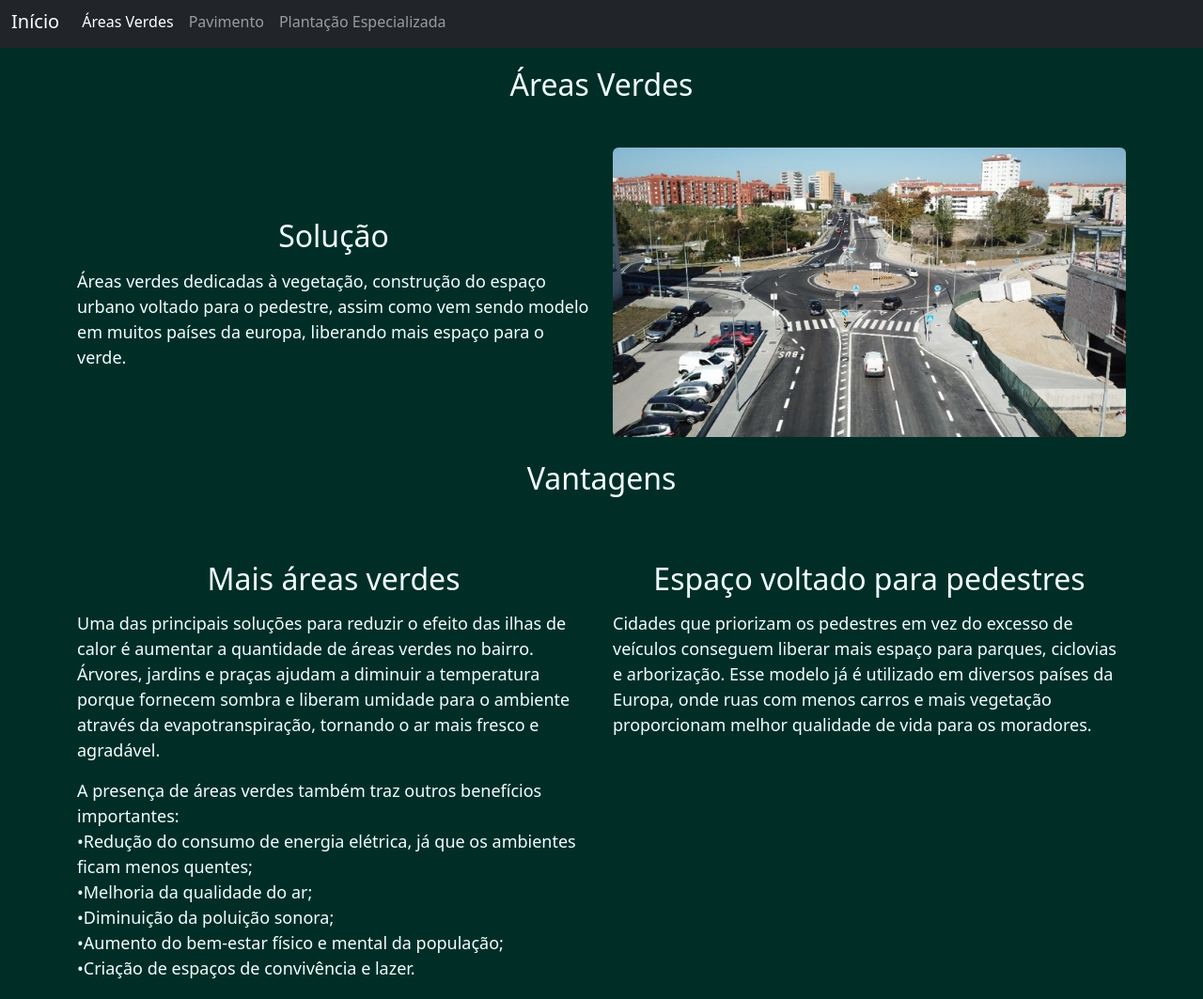
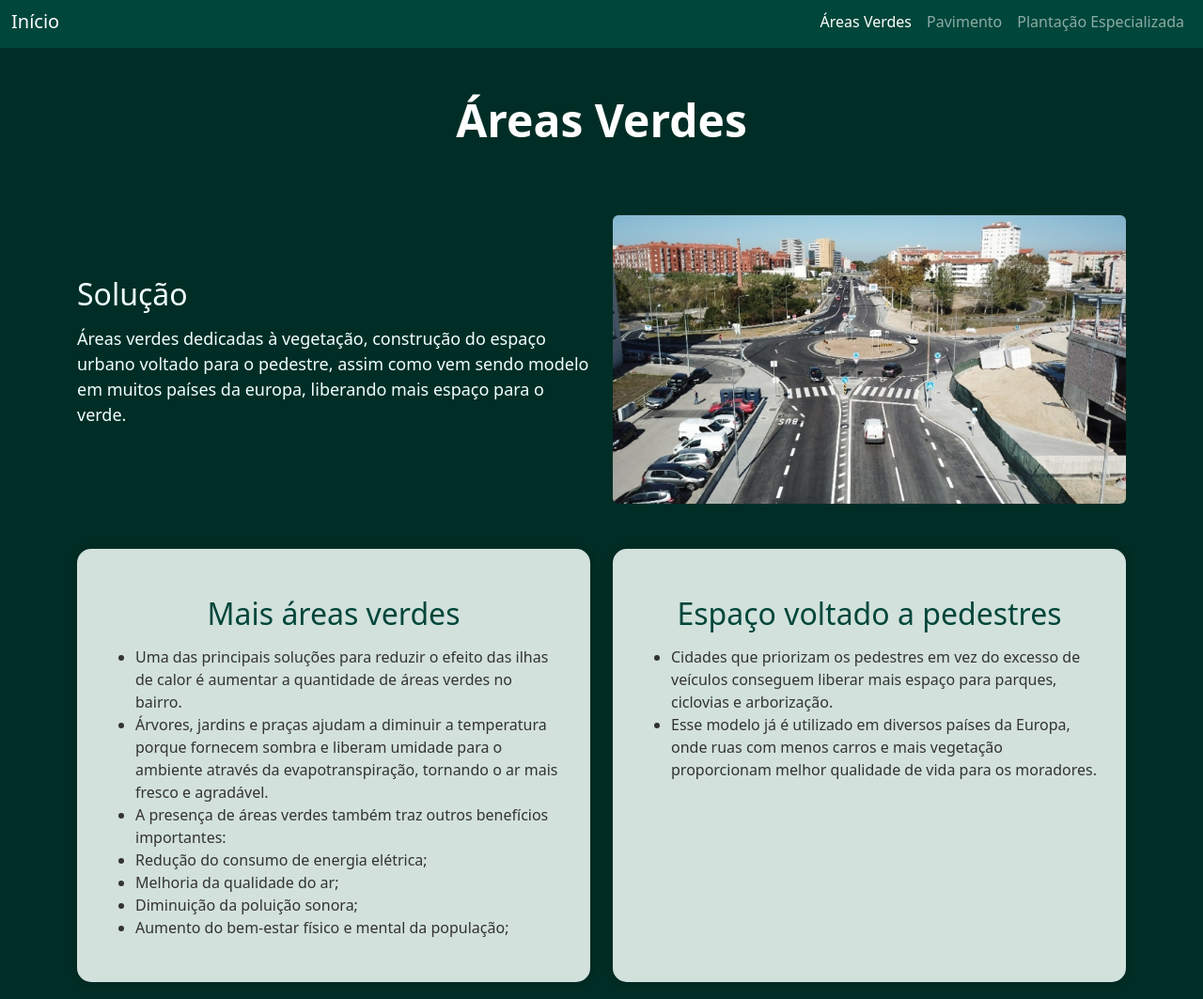
Before and after one commit to Davi-Avila/ProjetoIlhasDeCalor, a plain HTML site: page areas.html in a window 1280 px wide. Shown: the part 5-1068 px from the top of the page at 94% size. Drawn offline with nearby package versions, Linux system fonts and the light colour scheme.

Commit message:
Melhoria na estilização

```diff
--- a/areas.html
+++ b/areas.html
@@ -21,13 +21,10 @@
 </head>
 
 <header>
-  <nav class="navbar navbar-expand-lg navbar-dark bg-dark">
+  <nav class="navbar navbar-expand-lg navbar-dark minha-navbar">
     <div class="container-fluid">
       <a class="navbar-brand" href="index.html">Início</a>
-      <button class="navbar-toggler" type="button" aria-label="Toggle navigation">
-      </button>
-      <div class="collapse navbar-collapse" id="navbarNav">
-        <ul class="navbar-nav">
+      <ul class="navbar-nav ms-auto">
         <li class="nav-item">
           <a class="nav-link active" aria-current="page" href="areas.html">Áreas Verdes</a>
         </li>
@@ -37,68 +34,66 @@
         <li class="nav-item">
           <a class="nav-link" href="planta.html">Plantação Especializada</a>
         </li>
-
       </ul>
-      </div>
     </div>
   </nav>
 
 </header>
 
-<h2>Áreas Verdes</h2>
-
 
 <body>
+  <section class="titulo-pagina text-center py-5">
+    <h1>Áreas Verdes</h1>
+  </section>
 
-  <div class="container mt-5">
+  <div class="container mt-3">
     <div class="row align-items-center">
-
       <div class="col-md-6 order-md-1 order-2">
         <h2>Solução</h2>
         <p>Áreas verdes dedicadas à vegetação, construção do espaço urbano voltado para o pedestre, assim como vem sendo
           modelo em muitos países da europa, liberando mais espaço para o verde.
-
         </p>
       </div>
-
       <div class="col-md-6 order-md-2 order-1">
         <img src="Imagens/estardaEuropa.jpg" class="img-fluid rounded">
       </div>
+    </div>
+  </div>
+
+
+
+
+  <div class="container mt-5">
+    <div class="row align-items-stretch">
+
+      <div class="col-md-6 order-md-1 order-2">
+        <div class="bloco-texto">
+          <h2 class="titulo-centralizado">Mais áreas verdes</h2>
+          <ul>
+            <li>Uma das principais soluções para reduzir o efeito das ilhas de calor é aumentar a
+              quantidade de áreas verdes no bairro.</li>
+            <li>Árvores, jardins e praças ajudam a diminuir a temperatura porque fornecem sombra e
+              liberam umidade para o ambiente através da evapotranspiração, tornando o ar mais fresco e agradável.</li>
+            <li>A presença de áreas verdes também traz outros benefícios importantes:</li>
+            <li>Redução do consumo de energia elétrica;</li>
+            <li>Melhoria da qualidade do ar;</li>
+            <li>Diminuição da poluição sonora;</li>
+            <li>Aumento do bem-estar físico e mental da população;</li>
+          </ul>
 
         </div>
       </div>
 
-  <h2>Vantagens</h2>
-
-  <div class="container mt-5">
-    <div class="row align-items-start">
-
       <div class="col-md-6 order-md-1 order-2">
-        <h2>Mais áreas verdes</h2>
-        <p>Uma das principais soluções para reduzir o efeito das ilhas de calor é aumentar a quantidade de áreas verdes
-          no bairro.<br>
-          Árvores, jardins e praças ajudam a diminuir a temperatura porque fornecem sombra e liberam umidade para o
-          ambiente
-          através da evapotranspiração, tornando o ar mais fresco e agradável.
-        </p>
-        <p>
-          A presença de áreas verdes também traz outros benefícios importantes:<br>
-          •Redução do consumo de energia elétrica, já que os ambientes ficam menos quentes;<br>
-          •Melhoria da qualidade do ar;<br>
-          •Diminuição da poluição sonora;<br>
-          •Aumento do bem-estar físico e mental da população;<br>
-          •Criação de espaços de convivência e lazer.<br>
-        </p>
+        <div class="bloco-texto h-100">
+          <h2 class="titulo-centralizado">Espaço voltado a pedestres</h2>
+          <ul>
+            <li>Cidades que priorizam os pedestres em vez do excesso de veículos conseguem liberar mais
+              espaço para parques, ciclovias e arborização.</li>
+            <li>Esse modelo já é utilizado em diversos países da Europa, onde ruas com menos carros e
+              mais vegetação proporcionam melhor qualidade de vida para os moradores.</li>
+          </ul>
         </div>
-
-      <div class="col-md-6 order-md-2 order-1">
-        <h2>Espaço voltado para pedestres</h2>
-        <p>
-          Cidades que priorizam os pedestres em vez do excesso de veículos conseguem liberar mais espaço para parques,
-          ciclovias e arborização. Esse modelo já é utilizado em diversos países da Europa, onde ruas com menos carros e
-          mais
-          vegetação proporcionam melhor qualidade de vida para os moradores.
-        </p>
       </div>
 
     </div>
--- a/style.css
+++ b/style.css
@@ -2,6 +2,121 @@ body{
     background-color: rgb(0, 46, 38);
     color: azure;
 }
+
+.minha-navbar {
+    background-color: rgb(0, 70, 58);
+}
+
+.nav-link:hover {
+    color: rgb(255, 255, 255) !important;
+}
+
+.titulo-pagina {
+    color: white;
+}
+
+.titulo-pagina h1 {
+    font-size: 3rem;
+    font-weight: bold;
+}
+
+.bloco-texto {
+    background-color: rgb(210, 225, 220);
+    color: #222;
+    padding: 30px;
+    border-radius: 15px;
+    box-shadow: 0 0 15px rgba(0,0,0,0.2);
+
+}
+.bloco-texto h2 {
+    color: rgb(0, 70, 58);
+}
+
+.bloco-texto p,
+.bloco-texto li {
+    color: #333;
+}
+.bloco-texto {
+    transition: 0.3s;
+}
+
+.bloco-texto:hover {
+    transform: translateY(-5px);
+}
+
+
+.titulo-centralizado {
+    text-align: center;
+    margin-top: 20px;
+}
+
+.carousel-item img {
+    height: 400px;
+    object-fit: cover;
+    border-radius: 3%;
+}
+
+.carousel {
+    max-width: 800px;
+    margin: auto;
+}
+
+.container h2 {
+    margin-bottom: 15px;
+}
+
+.container p {
+    font-size: 18px;
+}
+
+.container{
+  margin-bottom: 2%;
+}
+
+
+.accordion-button {
+    background-color: #146c43; /* verde */
+    color: white;
+}
+
+.accordion-button:not(.collapsed) {
+    background-color: rgb(0, 56, 47); /* verde mais escuro */
+    color: white;
+}
+
+.accordion-body {
+    background-color: #f8f9fa; /* fundo do conteúdo */
+}
+
+.accordion-button {
+    padding: 10px 15px;
+    font-size: 16px;
+}
+
+.accordion-body {
+    padding: 10px 15px;
+    font-size: 15px;
+}
+
+.accordion-item {
+    border: none;
+     width: 70%;
+    margin: auto;
+}
+
+.accordion {
+    --bs-accordion-border-width: 0;
+    margin-bottom: 3%;
+}
+
+.accordion-button::after {
+    filter: invert(1);
+}
+
+
+
+
+
 
 .ubuntu-light {
   font-family: "Ubuntu", sans-serif;
@@ -50,72 +165,3 @@ body{
   font-weight: 700;
   font-style: italic;
 }
-
-h2, h4, h5{
-    text-align: center;
-    margin-top: 20px;
-}
-
-.carousel-item img {
-    height: 400px;
-    object-fit: cover;
-    border-radius: 3%;
-}
-
-.carousel {
-    max-width: 800px;
-    margin: auto;
-}
-
-.container h2 {
-    margin-bottom: 15px;
-}
-
-.container p {
-    font-size: 18px;
-}
-
-.container{
-  margin-bottom: 2%;
-}
-
-
-
-.accordion-button {
-    background-color: #146c43; /* verde */
-    color: white;
-}
-
-.accordion-button:not(.collapsed) {
-    background-color: rgb(0, 56, 47); /* verde mais escuro */
-    color: white;
-}
-
-.accordion-body {
-    background-color: #f8f9fa; /* fundo do conteúdo */
-}
-
-.accordion-button {
-    padding: 10px 15px;
-    font-size: 16px;
-}
-
-.accordion-body {
-    padding: 10px 15px;
-    font-size: 15px;
-}
-
-.accordion-item {
-    border: none;
-     width: 70%;
-    margin: auto;
-}
-
-.accordion {
-    --bs-accordion-border-width: 0;
-    margin-bottom: 3%;
-}
-
-.accordion-button::after {
-    filter: invert(1);
-}
```
Also changed, not shown: index.html (+7 -12 lines), pavimento.html (+18 -9 lines), planta.html (+4 -9 lines). Lines whose indentation alone changed are shown as unchanged.
